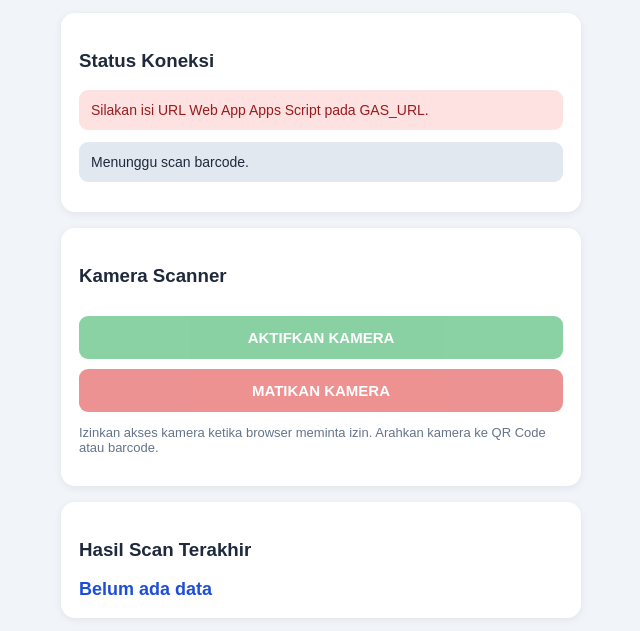
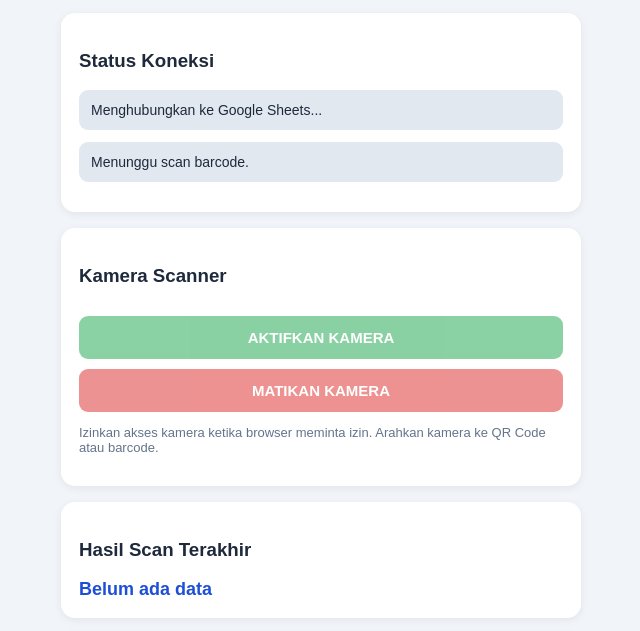
Before and after one commit to 21belajarlagi-cloud/scan-barcode, a plain HTML site: page index.html in a window 1280 px wide. Shown: the part 117-748 px from the top of the page, without its empty margins (319-959 px from the left). Drawn offline with Linux system fonts and the light colour scheme.

Commit message:
Update index.html

```diff
--- a/index.html
+++ b/index.html
@@ -258,7 +258,7 @@
 
 // GANTI dengan URL Web App Apps Script Anda.
 const GAS_URL =
-  'TEMPEL_URL_WEB_APP_APPS_SCRIPT_DI_SINI';
+  'https://script.google.com/macros/s/AKfycbzbR6B3MQ640zh3infGhS7Bwyfdy6QTWHBxQEOS7yLnQiFYNnfm1saM3-w7Ys5issZYfg/exec';
 
 /**************************************************
  * VARIABEL APLIKASI
```
